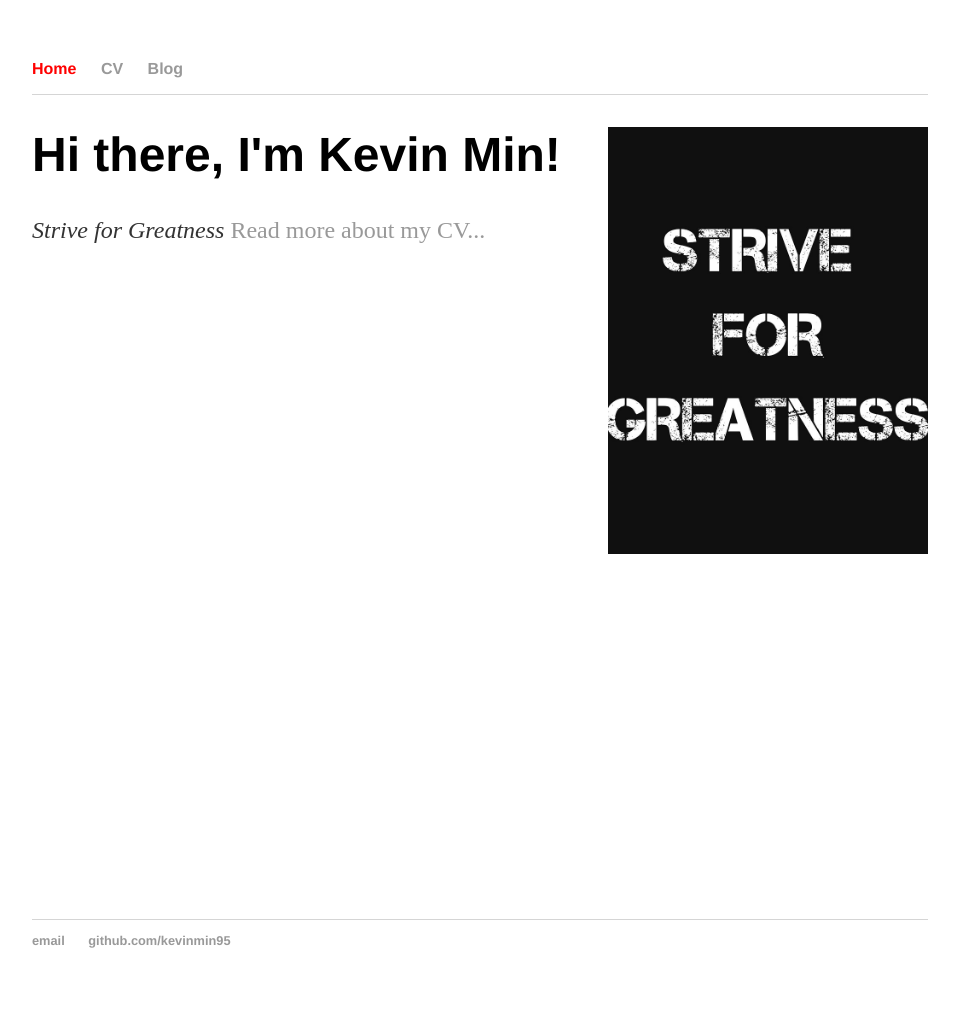
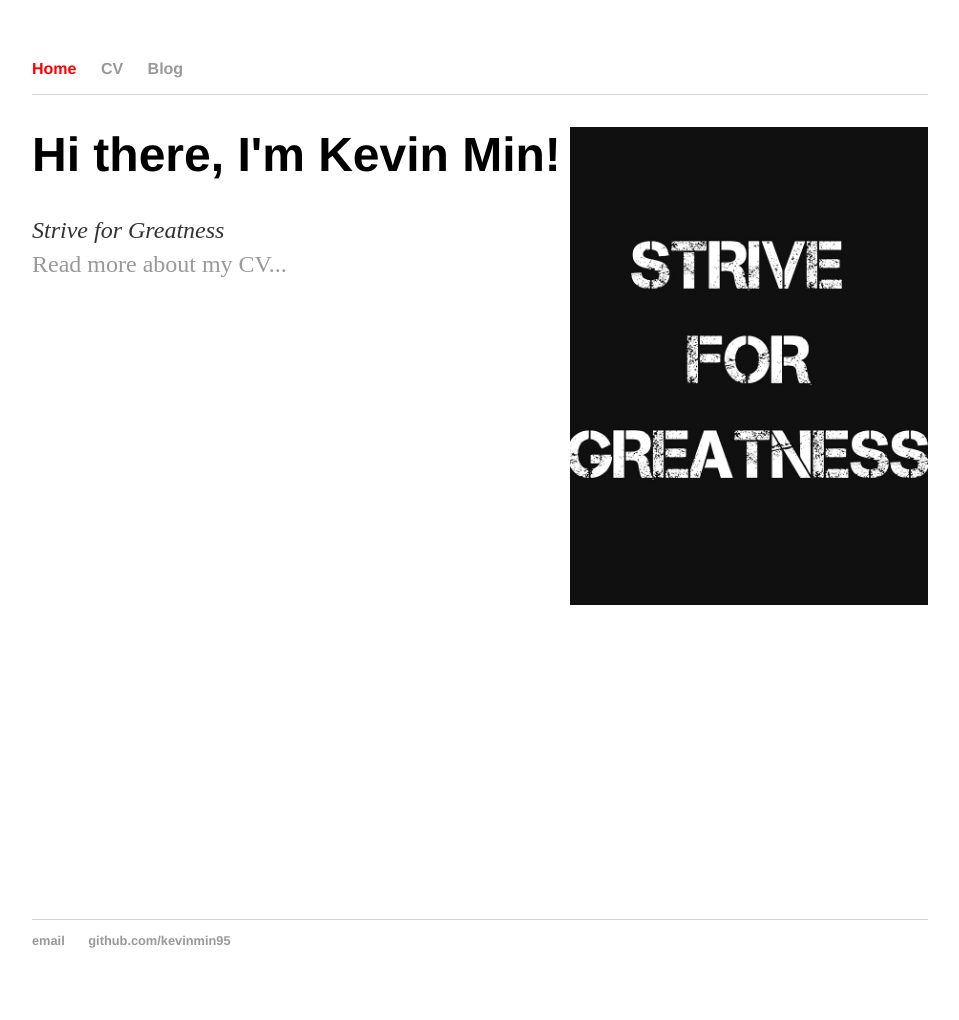
Before and after one commit to KevinMIN95/kevinmin95.github.com, a Jekyll site: the page built from index.html, in a window 1280 px wide. Shown: the whole page, without its empty margins (160-1119 px from the left). Built offline with Jekyll 4.4.1, drawn with Linux system fonts in a browser that asks for light colours.

Commit message:
resize image

```diff
--- a/index.html
+++ b/index.html
@@ -4,10 +4,10 @@ title: Kevin Min
 ---
 <div class="blurb">
 	<img src="{{ site.url }}/assets/images/strive.jpg" alt="Strive for Greatness"
-	style="float:right;width:20rem;border:0;">
+	style="float:right;width:40%;border:10px;">
 	<h1>Hi there, I'm Kevin Min!</h1>
 	<p>
-		<em>Strive for Greatness</em>
+		<em>Strive for Greatness</em><br>
 		<a href="/cv">Read more about my CV...</a>
 	</p>
 </div><!-- /.blurb -->
```
